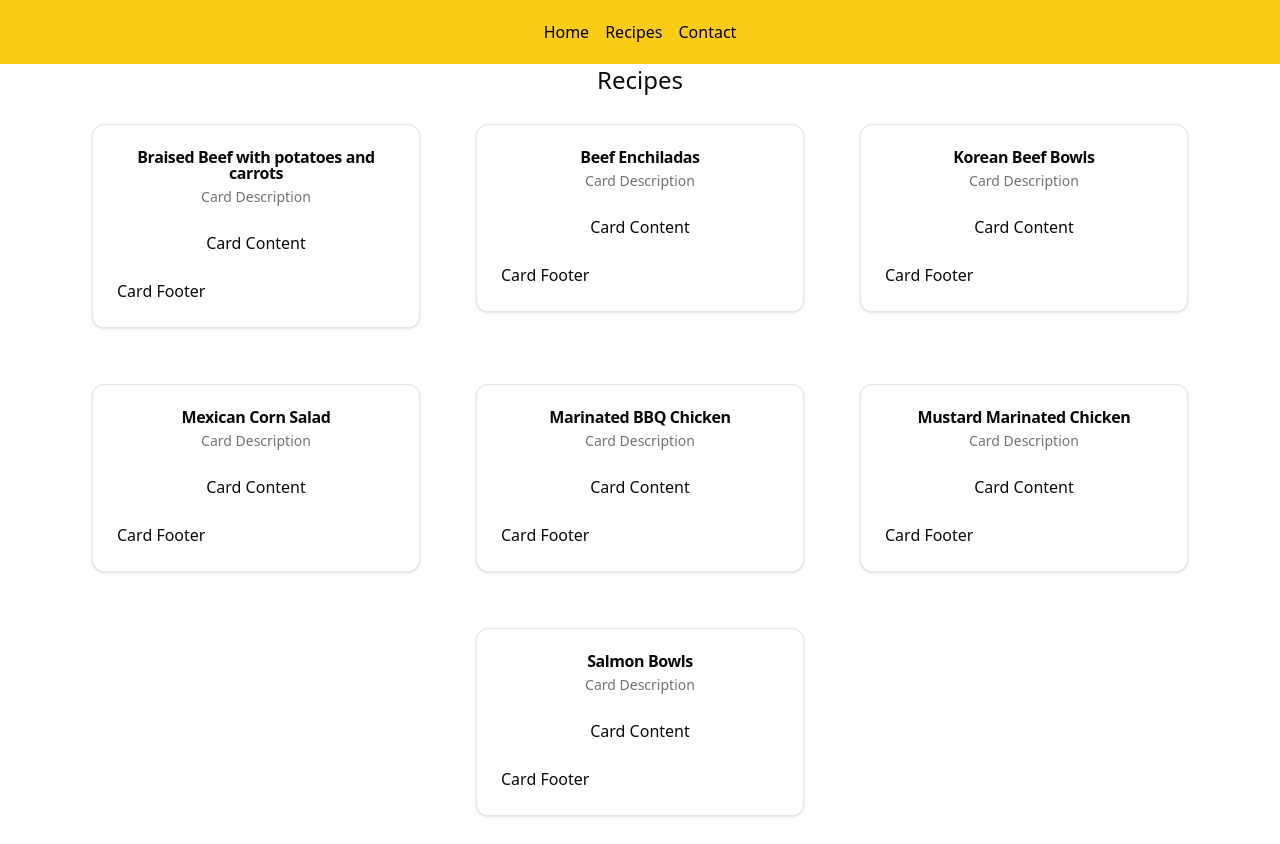
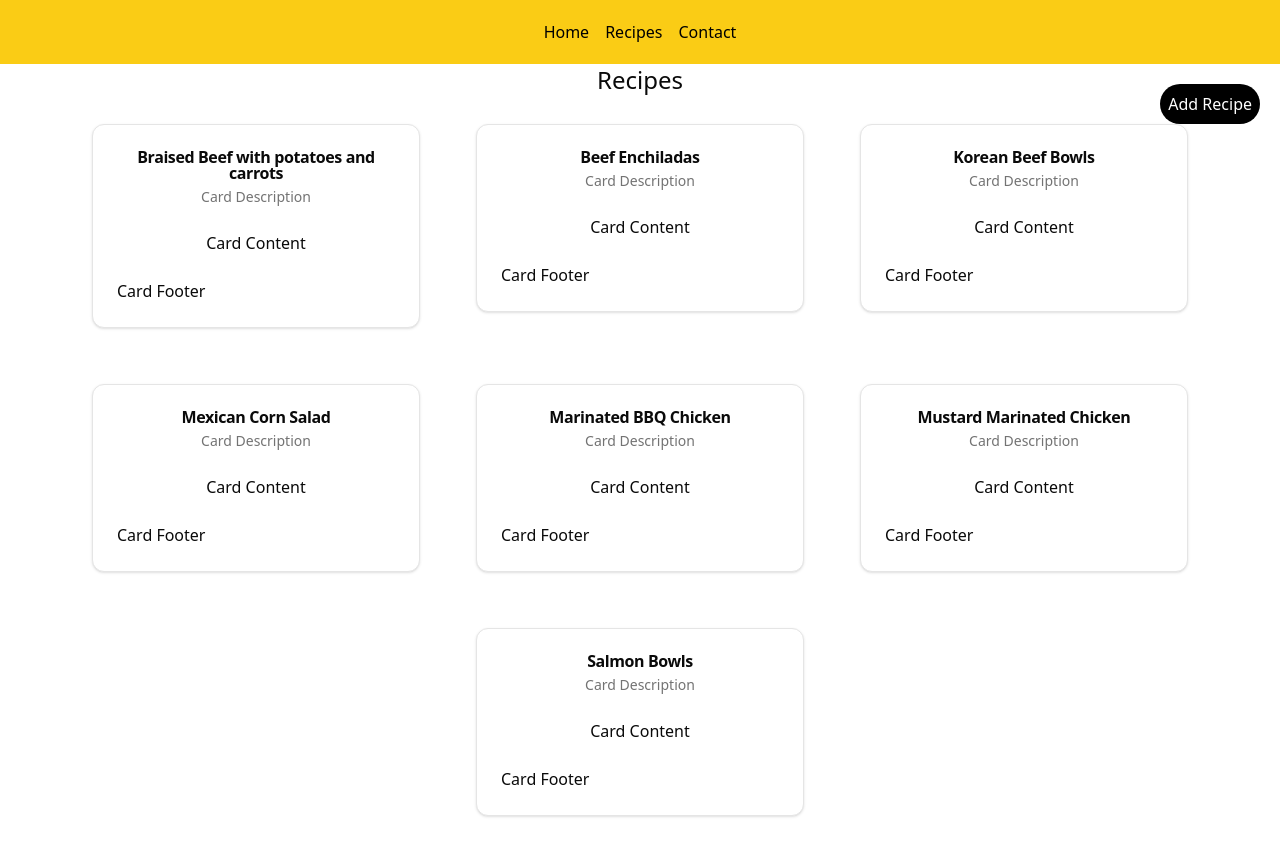
Before and after one commit to emmafattori/meal-planning, a Next.js app: page /recipes in a window 1280 px wide. Built offline with nearby package versions, Linux system fonts and the light colour scheme; no server answers.

Commit message:
Adding add recipe button

```diff
--- a/src/app/recipes/page.tsx
+++ b/src/app/recipes/page.tsx
@@ -5,6 +5,7 @@ import Link from "next/link";
 import router from "next/router";
 import { useState } from "react";
 import { serverTimestamp } from "firebase/firestore";
+import Modal from "@/components/modal/modal";
 
 export interface Recipe {
   recipeId: number;
@@ -29,6 +30,7 @@ export const getRecipes = async () => {
 
 export default function Recipes() {
 const [recipes, setRecipes] = useState<Recipe[]>([])
+const [openModal, setOpenModal] = useState<boolean>(false)
 
   getRecipes().then((fetchedRecipes) => {
     setRecipes(fetchedRecipes.recipes)
@@ -37,7 +39,8 @@ const [recipes, setRecipes] = useState<Recipe[]>([])
   })
 
   return (
-    <section className="text-center">
+    <section className="text-center relative">
+      <button className="bg-black rounded-full text-white p-2 absolute top-5 right-5" onClick={() => setOpenModal(true)}>Add Recipe</button>
       <h1 className="text-2xl">Recipes</h1>
       {/* TODO - add recipe details page, pass the route */}
       <ul className="flex flex-wrap justify-around w-[90%] mx-auto">
@@ -54,6 +57,9 @@ const [recipes, setRecipes] = useState<Recipe[]>([])
           )
       })}
       </ul>
+      {openModal && (
+        <Modal />
+      )}
 
     </section>
   )
```
